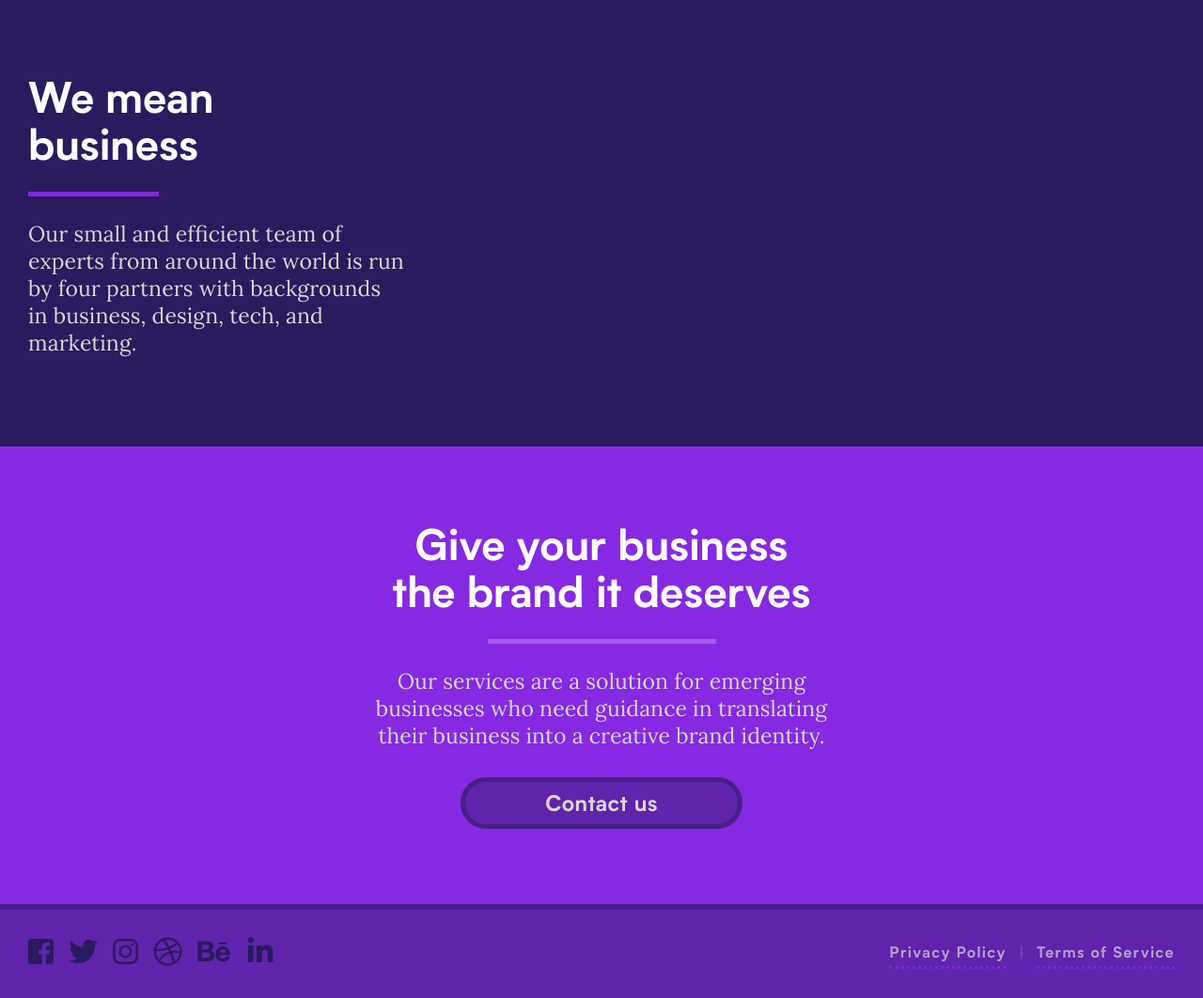
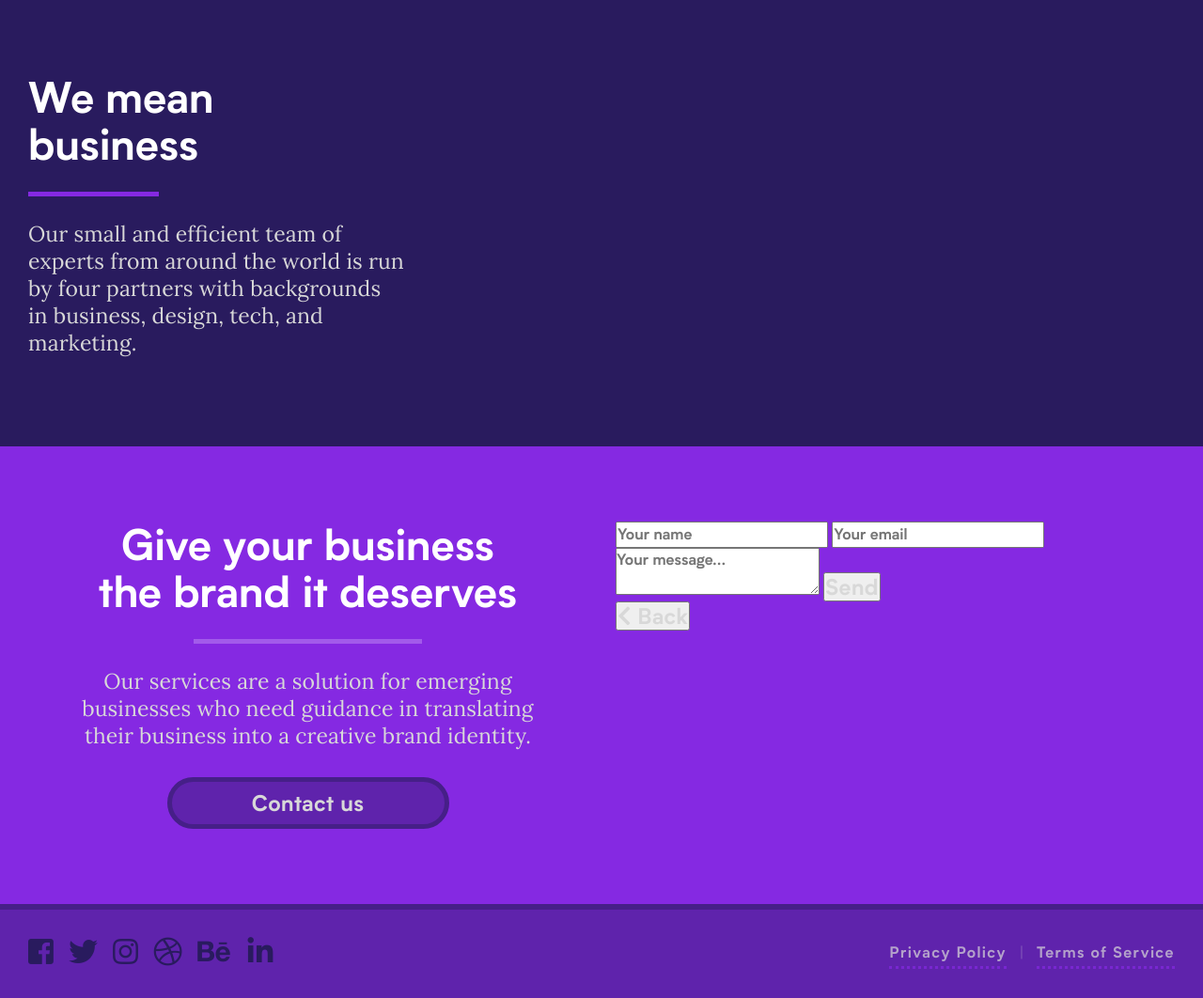
Before and after one commit to polyfen/oldpolyfen, a PHP site: page / in a window 1280 px wide. Shown: the part 408-1470 px from the top of the page at 94% size. Run offline with PHP 8.4, Linux system fonts and the light colour scheme; some libraries are stand-ins or nearby versions.

Commit message:
Added contact form HTML

```diff
--- a/index.php
+++ b/index.php
@@ -26,11 +26,29 @@
 
     <section class="container-fluid" id="call-to-action">
       <div class="row">
-        <div class="col">
+
+        <div class="col" id="cta-content">
           <h2>Give your business the brand it deserves</h2>
           <p>Our services are a solution for emerging businesses who need guidance in translating their business into a creative brand identity.</p>
           <a class="button primary-button">Contact us</a>
         </div>
+
+        <div class="col" id="contact-form">
+          <form id="ajax-contact" method="post" action="mailer.php">
+            <input type="text" name="name" placeholder="Your name" required>
+            <input type="email" name="email" id="email" placeholder="Your email" required>
+            <textarea name="message" id="message" placeholder="Your message..." required></textarea>
+            <button type="submit">Send</button>
+            <button id="form-loader" class="d-none">
+              <i class="fa fa-spinner fa-pulse fa-3x fa-fw"></i>
+              <span class="sr-only">Loading...</span>
+            </button>
+          </form>
+          <button id="go-back">
+            <i class="fa fa-chevron-left"></i> Back
+          </button>
+        </div>
+
       </div>
     </section>
 
```
